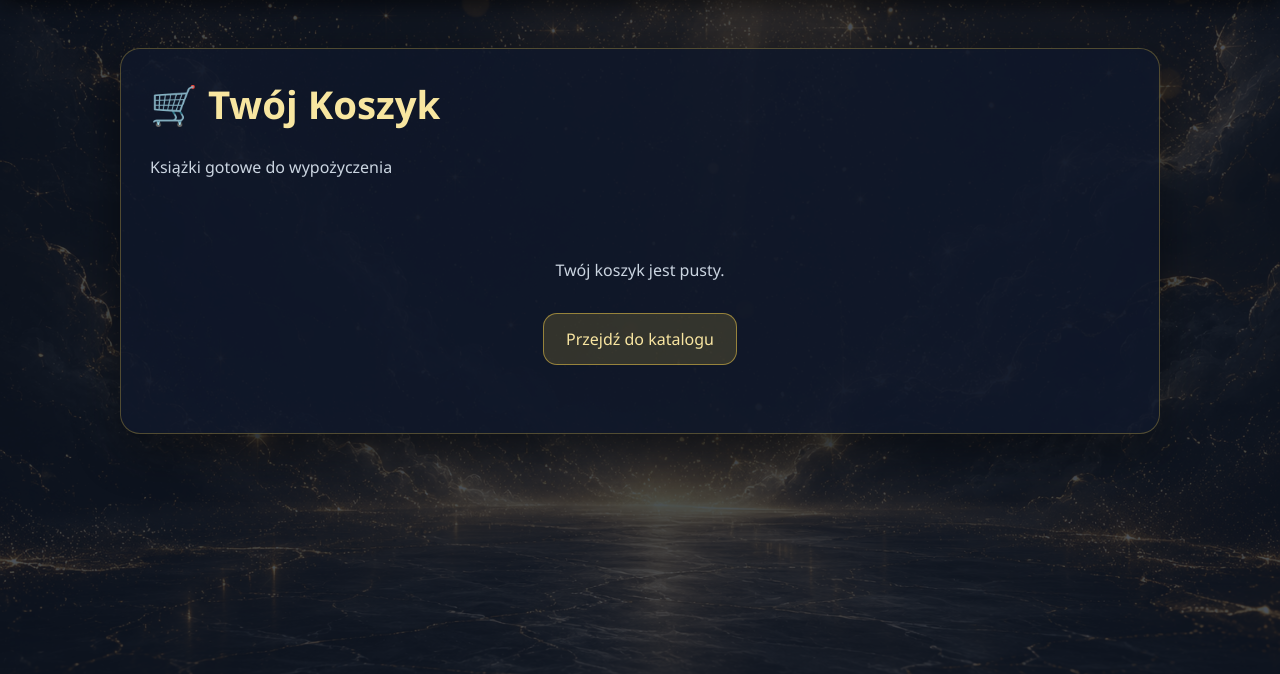
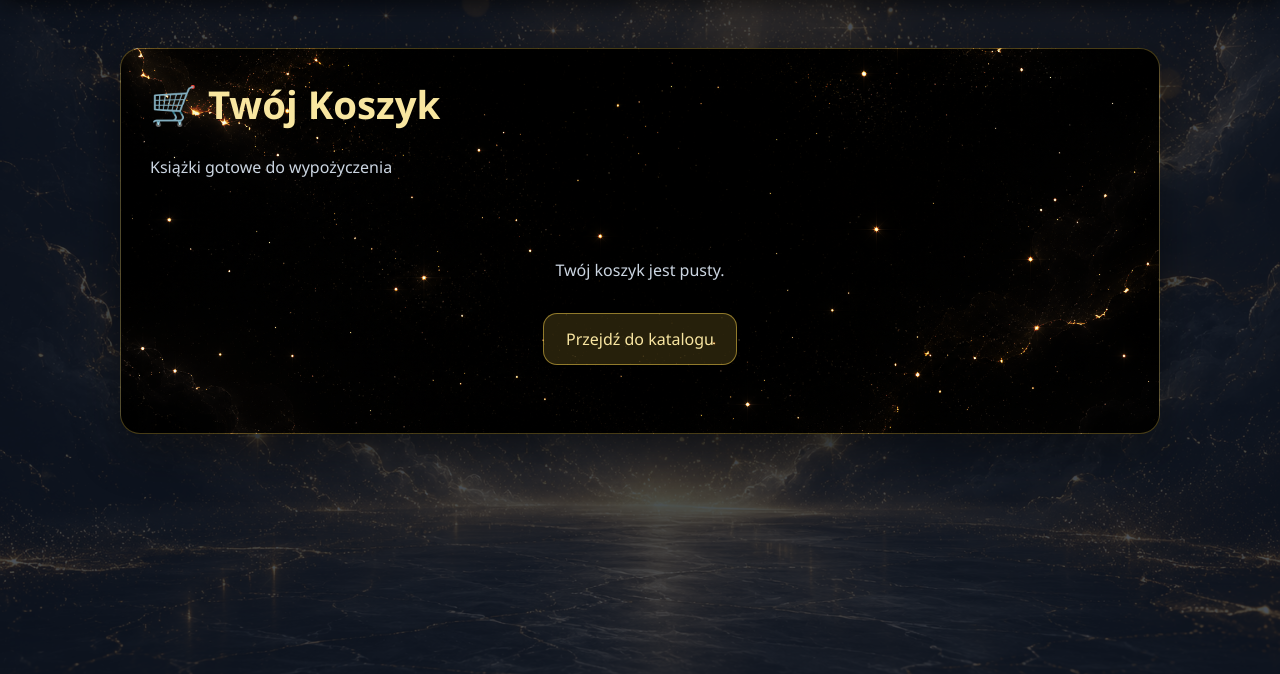
Before and after one commit to Barbekjuuu/BiblioTech, a Django app: page /koszyk/ in a window 1280 px wide. Shown: the part 93-767 px from the top of the page. Run offline with Django 5.2, Linux system fonts and the light colour scheme; the visitor is signed in with stand-in values (Sample User, id 1).

Commit message:
Apply header-bg.png background to cart items and align cart style with home

```diff
--- a/books/static/css/style.css
+++ b/books/static/css/style.css
@@ -404,7 +404,11 @@ nav a:hover { color: #fcd34d; }
     max-width: 980px;
     margin: 2rem auto 4rem;
     padding: 1.8rem;
-    background: rgba(15, 23, 42, 0.88);
+    background-image: linear-gradient(rgba(10, 12, 22, 0.76), rgba(10, 12, 22, 0.76)), url('/static/images/header-bg.png');
+    background-size: cover;
+    background-position: center;
+    background-repeat: no-repeat;
+    background-blend-mode: overlay;
     border: 1px solid rgba(252, 211, 77, 0.28);
     border-radius: 20px;
     box-shadow: 0 18px 45px rgba(0, 0, 0, 0.45);
@@ -428,7 +432,11 @@ nav a:hover { color: #fcd34d; }
 }
 
 .koszyk-item {
-    background: rgba(31, 41, 55, 0.95);
+    background-image: linear-gradient(rgba(10, 12, 22, 0.74), rgba(10, 12, 22, 0.74)), url('/static/images/header-bg.png');
+    background-size: cover;
+    background-position: center;
+    background-repeat: no-repeat;
+    background-blend-mode: overlay;
     border: 1px solid rgba(252, 211, 77, 0.8);
     border-radius: 16px;
     padding: 1.25rem 1.4rem;
```
